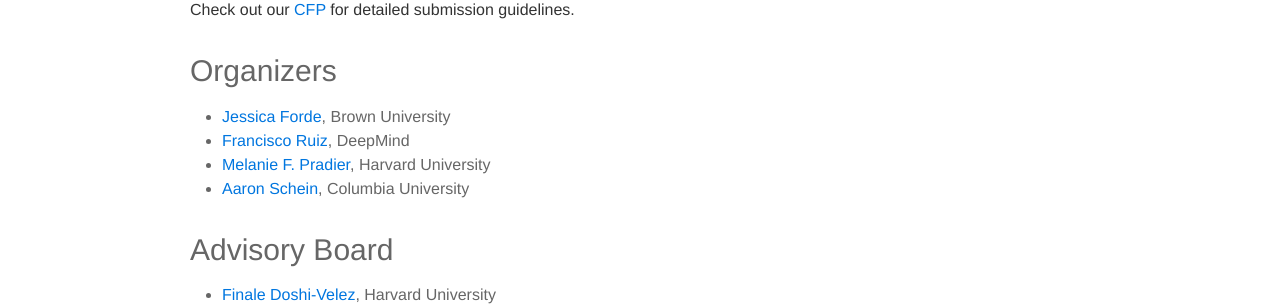
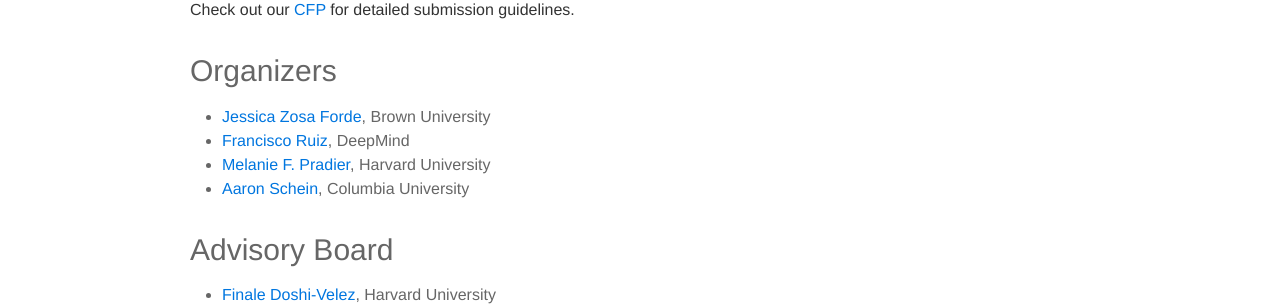
Before and after one commit to ml-retrospectives/icml2020, a Jekyll site: the page built from _pages/00_home.md, in a window 1280 px wide and 900 px high, scrolled down 1459 px. Shown: the part 152-458 px from the top of the window. Built offline with Jekyll 4.4.1, drawn with Linux system fonts in a browser that asks for light colours; nearby versions of some CDN libraries.

Commit message:
Update 00_home.md

```diff
--- a/_pages/00_home.md
+++ b/_pages/00_home.md
@@ -57,7 +57,7 @@ Check out our [CFP](https://i-cant-believe-its-not-better.github.io/cfp/) for de
 
 ### Organizers
 
-* [Jessica Forde](https://github.com/jzf2101), Brown University
+* [Jessica Zosa Forde](https://jzf2101.github.io/), Brown University
 * [Francisco Ruiz](https://franrruiz.github.io/), DeepMind
 * [Melanie F. Pradier](https://melaniefp.github.io/), Harvard University
 * [Aaron Schein](http://www.columbia.edu/~as5530/), Columbia University
```
